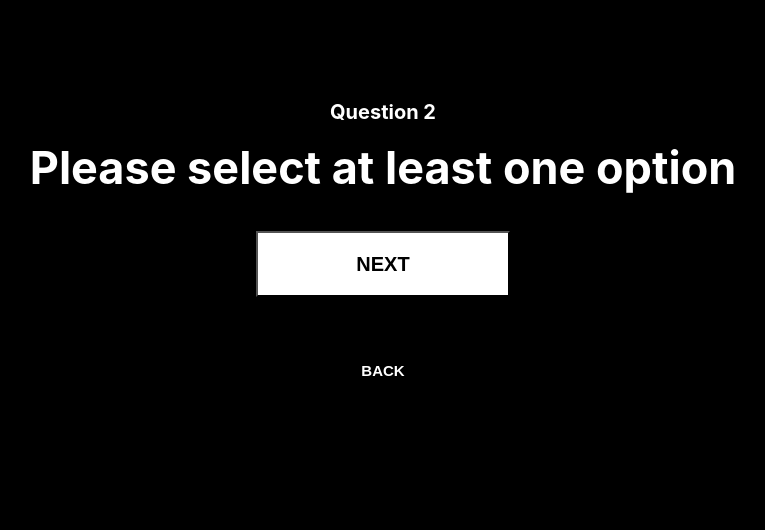
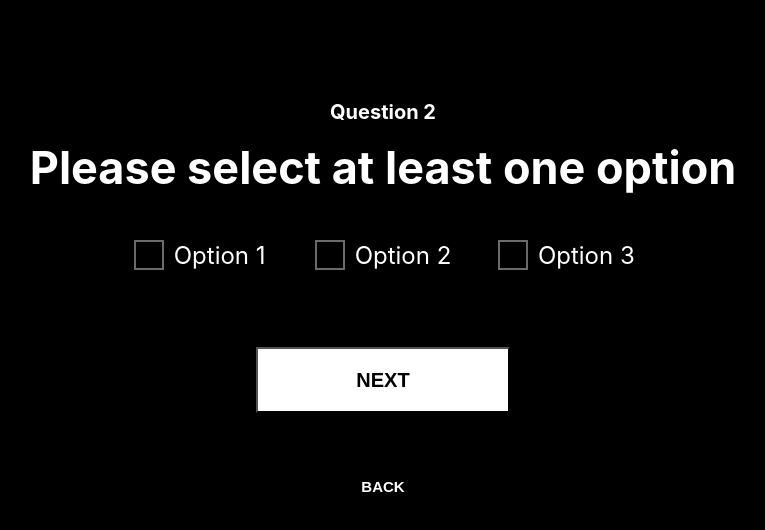
Before and after one commit to anna-1980/Survey, a React (Create React App) app: page /question2 in a window 1280 px wide. Shown: the top 530 px of the page, without its empty margins (257-1022 px from the left). Built offline with nearby package versions, Linux system fonts and the light colour scheme.

Commit message:
startin gon question 2

```diff
--- a/src/App.css
+++ b/src/App.css
@@ -59,7 +59,7 @@ button{
   margin-top: 3.6rem;
   margin-bottom: 5rem;
   height: 3rem;
-  width: 30rem;
+  width: 55rem;
   display:flex;
   align-items: center;
   justify-content: center;
@@ -69,7 +69,7 @@ button{
   font-size: 2.4rem;
   padding: 1rem;
 }
-input[type="checkbox"]{
+.question-1[type="checkbox"]{
   position: relative;
   -webkit-appearance: none;
   width: 3rem;
@@ -102,6 +102,19 @@ input[type="checkbox"]{
   color:black;
 
 }
+
+.question-2[type="checkbox"]{
+  -webkit-appearance: none;
+  width: 3rem;
+  height: 3rem;
+  margin-right: 1rem;
+  border: 2px solid #6A6A6A;
+}
+.question-1:checked{
+  background-color: white;
+  border: 2px solid transparent
+}
+
 .backButton{
   color: white;
   background-color: black;
--- a/src/Screens/Question2.js
+++ b/src/Screens/Question2.js
@@ -1,10 +1,35 @@
-import React from 'react';
+import { useEffect, useState } from 'react';
 import { Routes, Route, useNavigate } from "react-router-dom";
 import ForwardButton from '../components/ForwardButton';
 import BackButton from '../components/BackButton';
 
 const Question2 = ({userNameInput}) => {
     let navigate = useNavigate();
+
+//-----Component State-------------//
+const [checkedOne, setCheckedOne] = useState(false);
+const [checkedTwo, setCheckedTwo] = useState(false);
+const [checkedThree, setCheckedThree] = useState(false);
+
+const handleChangeOne = () => {
+    setCheckedOne(!checkedOne);
+    setCheckedTwo(false);
+    setCheckedThree(false);
+  };
+
+const handleChangeTwo = () => {
+    setCheckedOne(false);
+    setCheckedTwo(!checkedTwo);
+    setCheckedThree(false);
+  };
+
+const handleChangeThree = () => {
+    setCheckedOne(false);
+    setCheckedTwo(false);
+    setCheckedThree(!checkedThree);
+  };
+//-----Component State-------------//
+
     console.log(userNameInput+ 'from Question2')
     const goBack = (e) => {
         console.log('go back')
@@ -19,7 +44,35 @@ const Question2 = ({userNameInput}) => {
     <>
     <h3>Question 2</h3>
     <h2>Please select at least one option</h2>
-
+    <div className='surveyQuestions'>
+            <label>
+            <input
+            className='question-2'
+            type="checkbox"
+            checked={checkedOne}
+            onChange={handleChangeOne}
+            />
+        Option 1
+        </label>
+        <label>
+            <input
+            className='question-2'
+            type="checkbox"
+            checked={checkedTwo}
+            onChange={handleChangeTwo}
+            />
+            Option 2
+        </label>
+        <label>
+            <input
+            className='question-2'
+            type="checkbox"
+            checked={checkedThree}
+            onChange={handleChangeThree}
+            />
+            Option 3
+        </label>
+    </div>
 
     <ForwardButton onClick={question2Next}
           value="NEXT"/>
```
